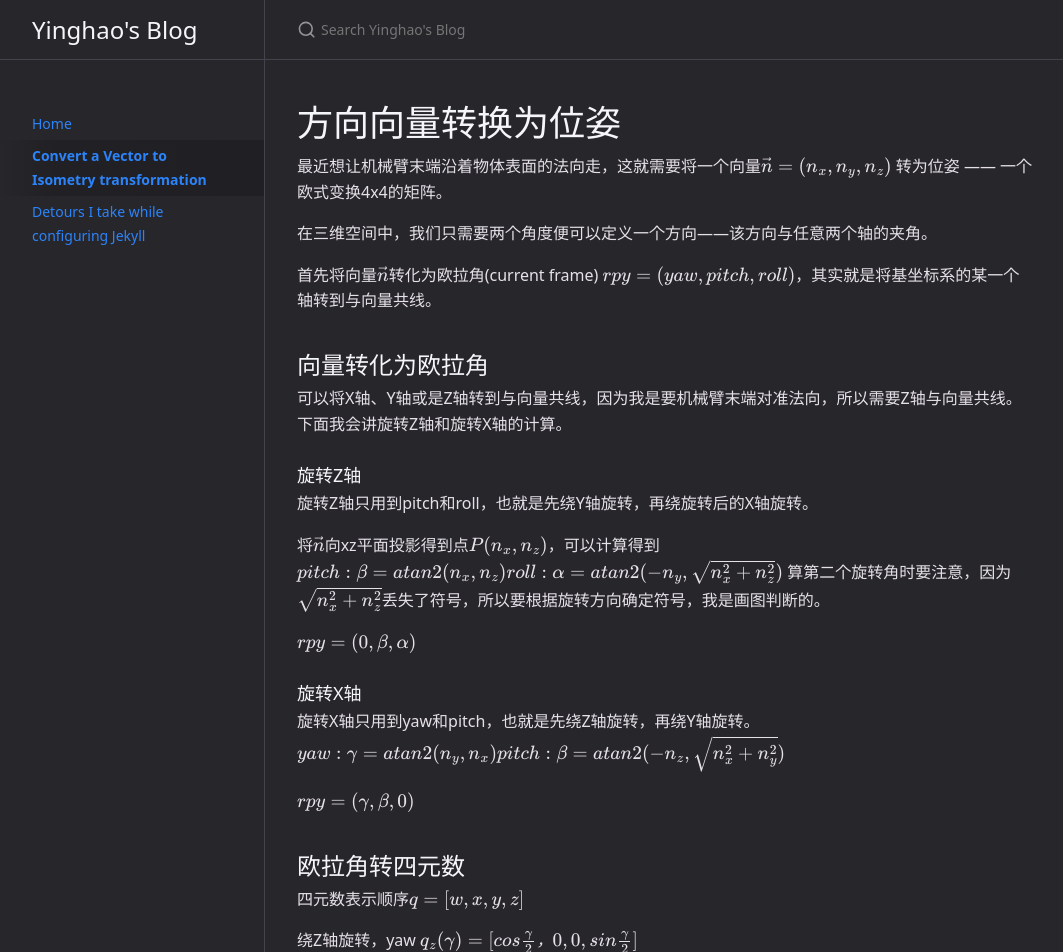
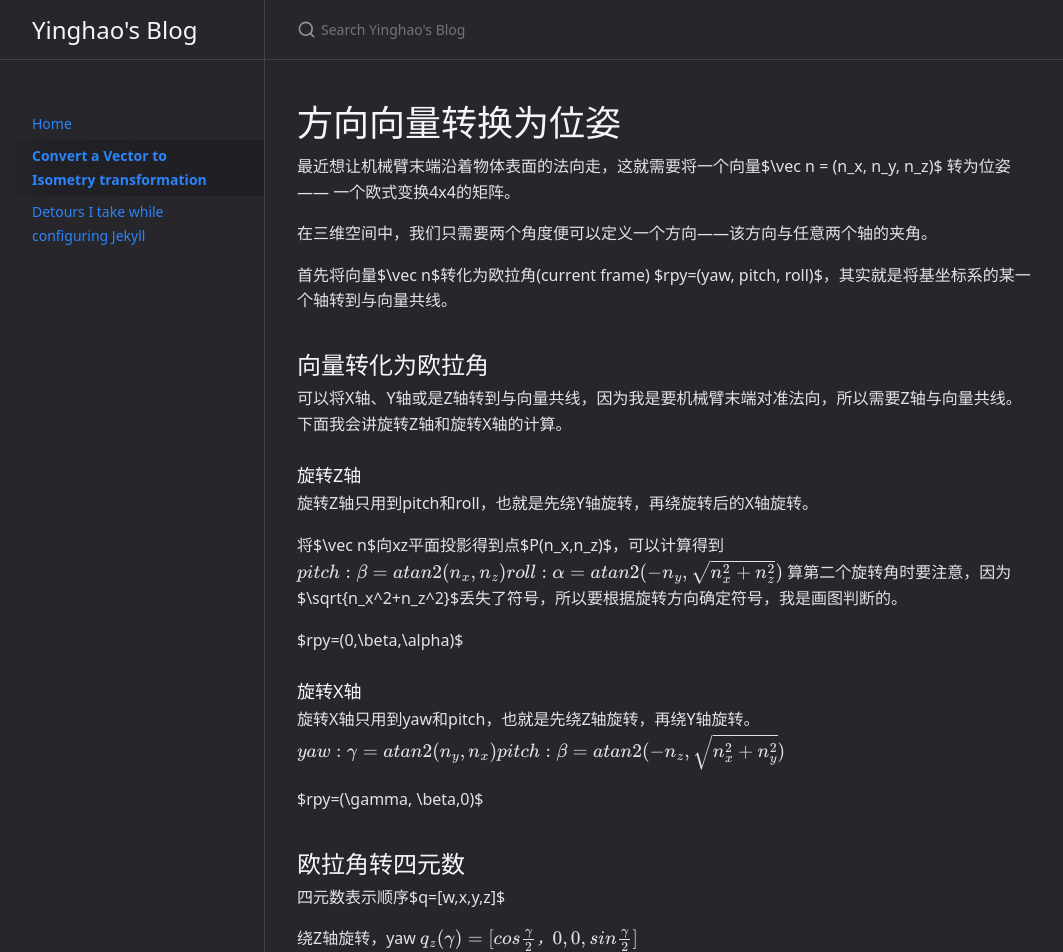
Before and after one commit to gywhitel/gywhitel.github.io, a Jekyll site: the page built from docs/2021-05-26-vector_to_pose.md, in a window 1280 px wide and 1400 px high. Shown: the top 952 px of the window, without its empty margins (107-1170 px from the left). Built offline with Jekyll 4.4.1, drawn with Linux system fonts in a browser that asks for light colours; part of the change alters nothing that is shown; some of the changed text lies outside the part shown.

```diff
--- a/_includes/head.html
+++ b/_includes/head.html
@@ -41,7 +41,12 @@
   <script>
     MathJax = {
     tex: {
-      inlineMath: [['$', '$'], ['\\(', '\\)']]
+      inlineMath: [
+        ['$', '$']
+      ],
+      displayMath: [             // start/end delimiter pairs for display math
+      ['$$', '$$'],
+    ],
     }
   };
   </script>
--- a/docs/2021-05-26-vector_to_pose.md
+++ b/docs/2021-05-26-vector_to_pose.md
@@ -58,6 +58,7 @@ $$
 q_x(\alpha)=[cos{\gamma \over 2}，sin{\gamma \over 2},0,0] \\q_x(\alpha)=[cos{\gamma \over 2}，sin{\gamma \over 2},0,0] \\
 $$
 总的rpy旋转变换(用$c\theta$表示$cos{\theta \over 2}$)
+
 $$
 q_z(\gamma)q_y(\beta)q_z(\alpha)=\begin{bmatrix}
 c\gamma \cdot c\beta \cdot c\alpha + s\gamma \cdot s\beta \cdot s\alpha \\
```
Also changed, not shown: 1 other file.
